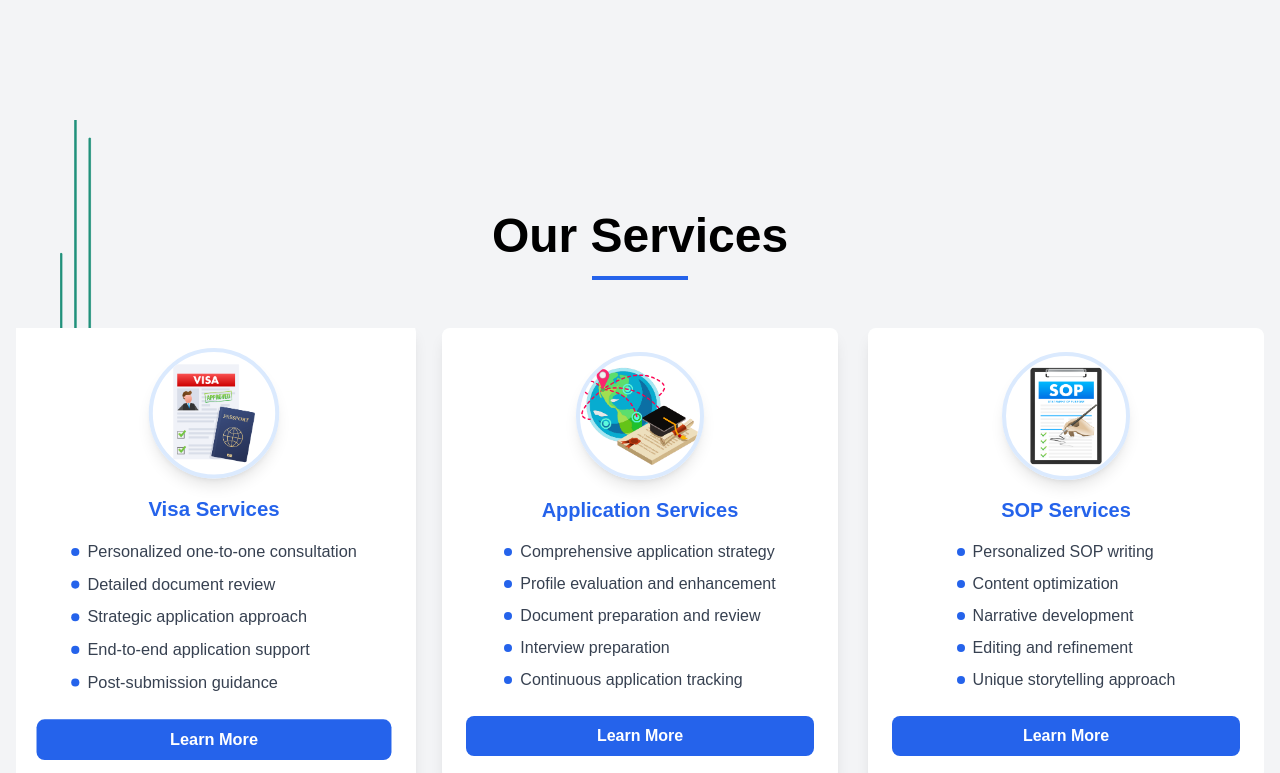
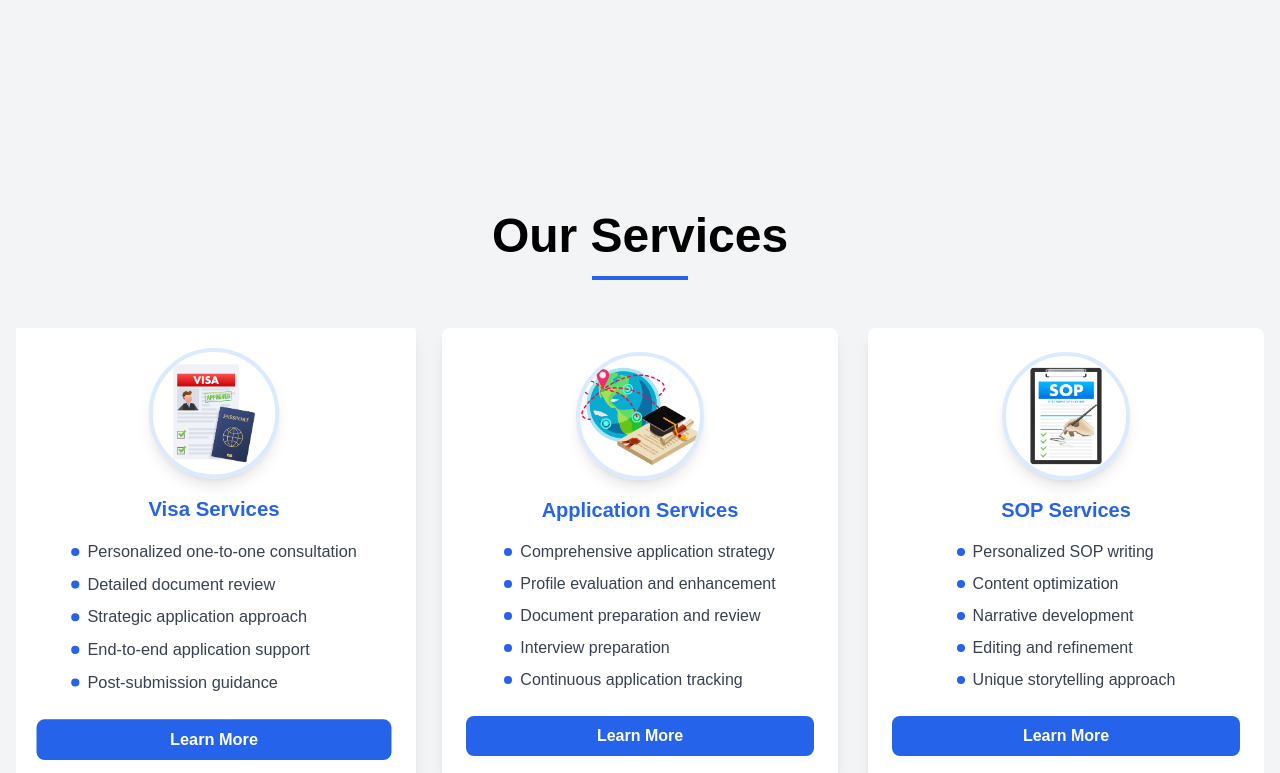
Before and after one commit to mdazmi28/nimmifly, a Next.js app: page / in a window 1280 px wide. Shown: the part 2280-3053 px from the top of the page. Built offline with nearby package versions, Linux system fonts and the light colour scheme.

Commit message:
UI ipdate

```diff
--- a/src/components/ServicesSection.jsx
+++ b/src/components/ServicesSection.jsx
@@ -93,7 +93,8 @@
     };
 
     return (
-        <div className='h-screen flex justify-center items-center bg-[url(/assets/images/section_image.png)] dark:bg-[url(/assets/images/dark_section.png)] bg-cover bg-bottom bg-no-repeat'>
+        <div className='h-screen flex justify-center items-center bg-cover bg-bottom bg-no-repeat'>
+        {/* <div className='h-screen flex justify-center items-center bg-[url(/assets/images/section_image.png)] dark:bg-[url(/assets/images/dark_section.png)] bg-cover bg-bottom bg-no-repeat'> */}
             <div className='container mx-auto px-4'>
                 <motion.div
                     initial={{ opacity: 0, y: -20 }}
```
